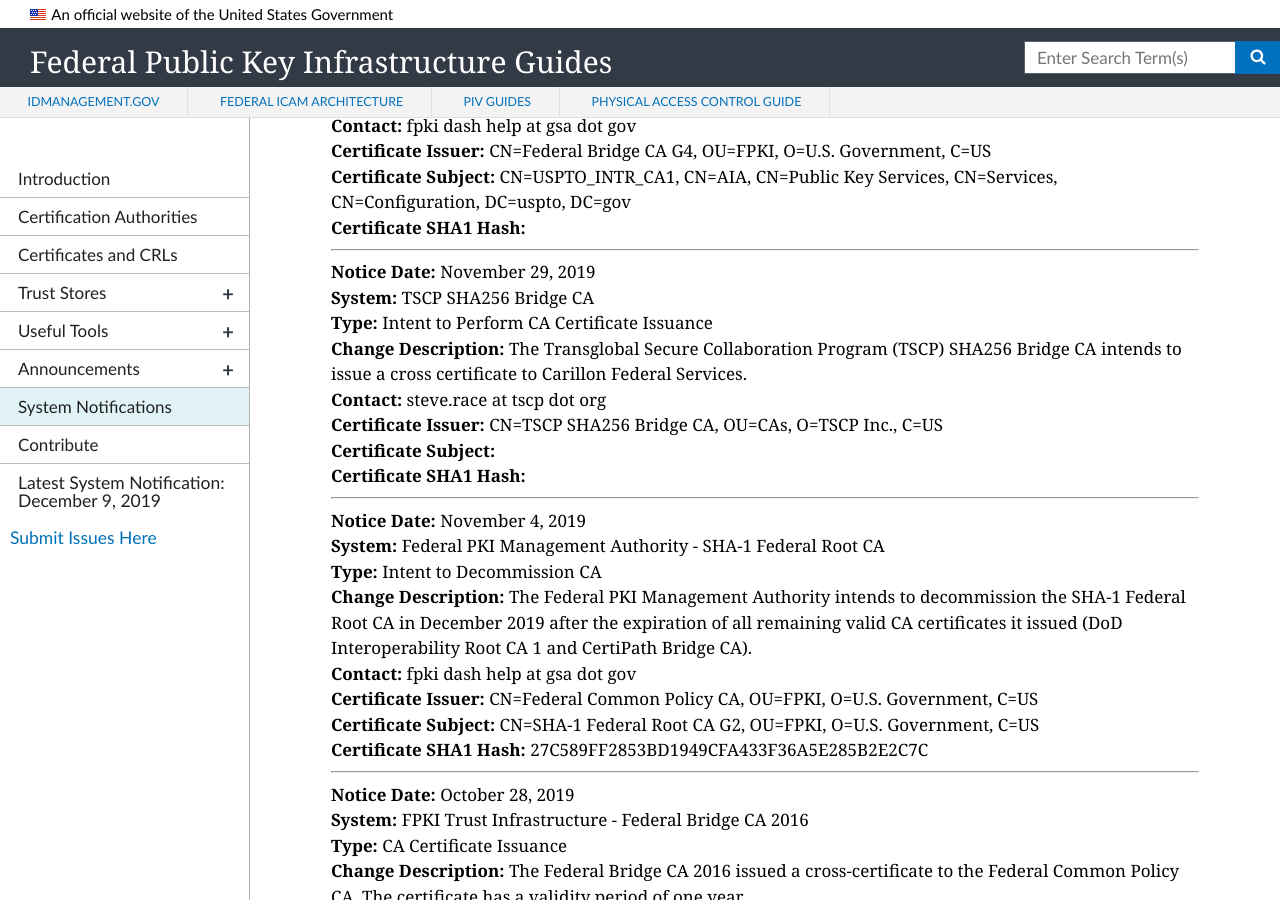
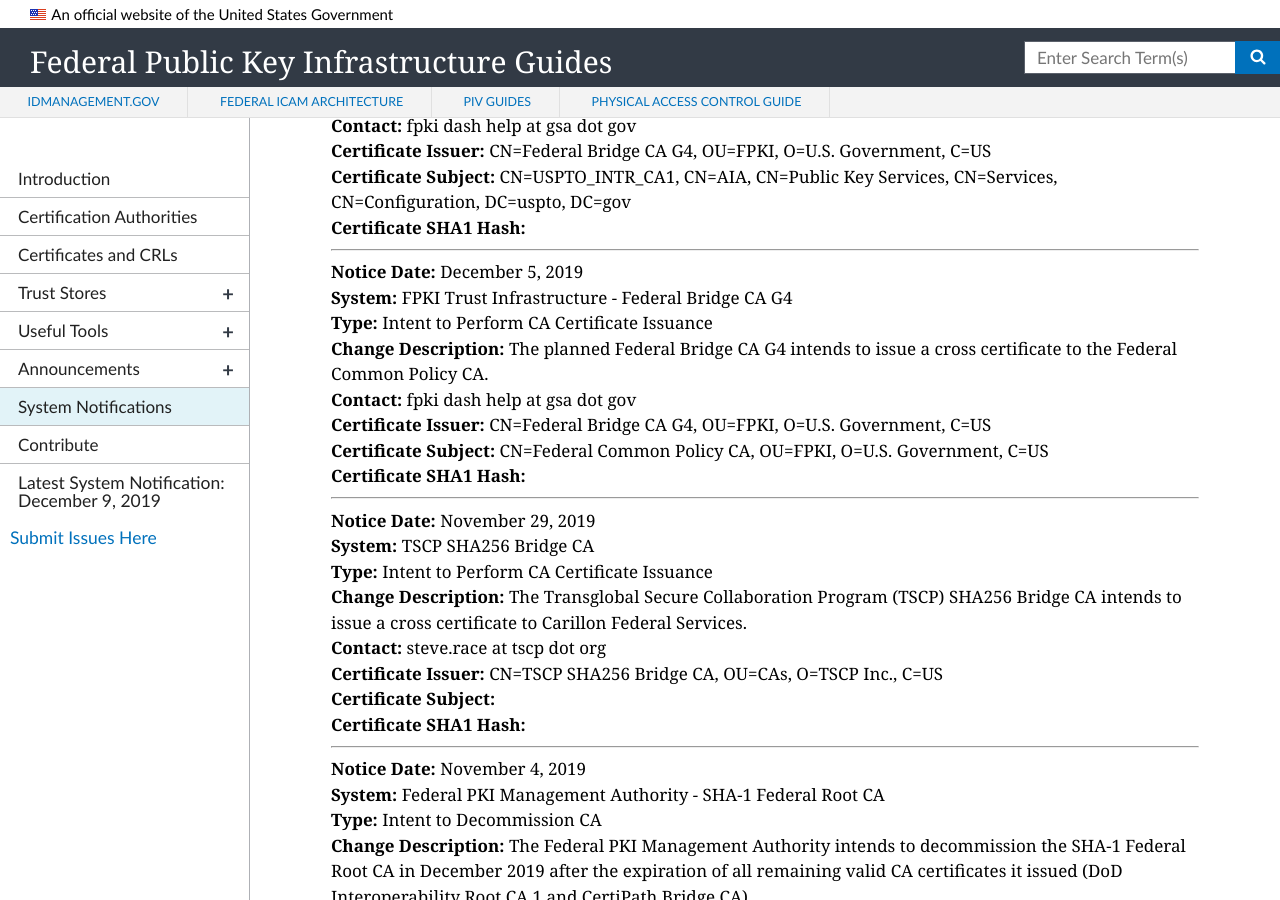
Before and after one commit to GSA/fpki-guides, a Jekyll site: the page built from pages/fpki_notifications.md, in a window 1280 px wide and 900 px high, scrolled down 2424 px. Built offline with Jekyll 4.4.1, drawn with Linux system fonts in a browser that asks for light colours; nearby versions of some CDN libraries.

Commit message:
Update notifications.yml

```diff
--- a/_data/notifications.yml
+++ b/_data/notifications.yml
@@ -1444,6 +1444,20 @@
   change_type: Intent to Perform CA Certificate Issuance
   start_datetime:
   system: FPKI Trust Infrastructure - Federal Bridge CA G4
+  change_description: The planned Federal Bridge CA G4 intends to issue a cross certificate to the Federal Common Policy CA.
+  contact: fpki dash help at gsa dot gov
+  ca_certificate_hash:
+  ca_certificate_issuer: CN=Federal Bridge CA G4, OU=FPKI, O=U.S. Government, C=US
+  ca_certificate_subject: CN=Federal Common Policy CA, OU=FPKI, O=U.S. Government, C=US
+  cdp_uri:
+  aia_uri:
+  sia_uri:
+  ocsp_uri:
+
+- notice_date: December 5, 2019
+  change_type: Intent to Perform CA Certificate Issuance
+  start_datetime:
+  system: FPKI Trust Infrastructure - Federal Bridge CA G4
   change_description: The planned Federal Bridge CA G4 intends to issue a cross certificate to the United States Patent and Trademark Office's USPTO_INTR_CA1. The new certificate issued to USPTO_INTR_CA1 will replace the existing certificate issued by the Federal Bridge CA 2016 (expires Dec. 15, 2019)
   contact: fpki dash help at gsa dot gov
   ca_certificate_hash:
```
